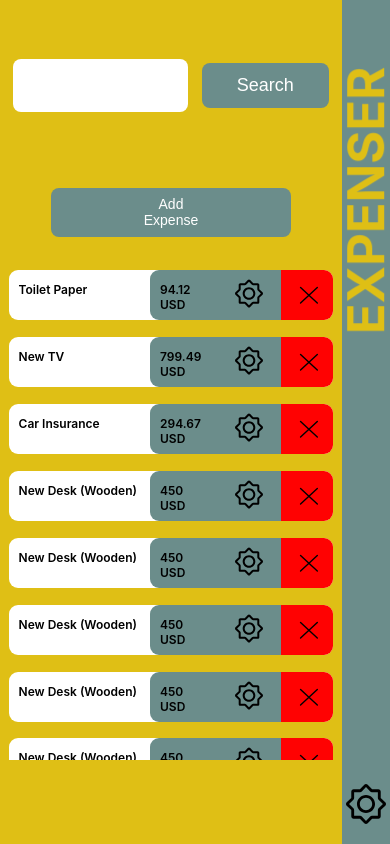
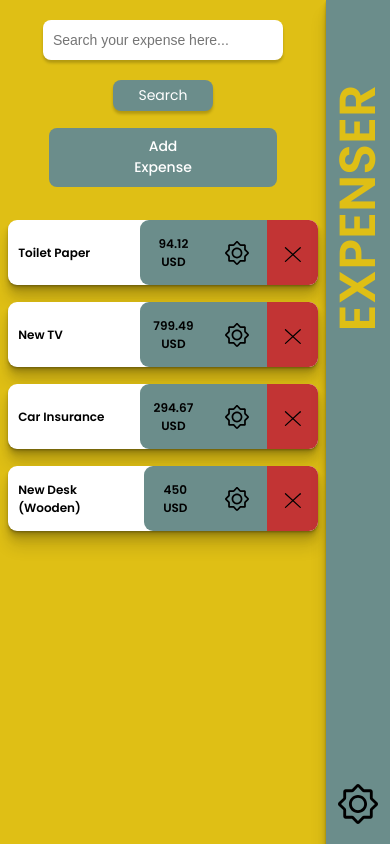
Before and after one commit to IvoStanchev/expenser, a React (Create React App) app: page / in a window 390 px wide. Built offline with nearby package versions, Linux system fonts and the light colour scheme.

Commit message:
Centered expense container items, added animations, added expense add page logic

```diff
--- a/src/App.tsx
+++ b/src/App.tsx
@@ -3,6 +3,7 @@ import './App.css';
 import Sidebar from './components/sidebar/sidebar';
 import ExpenseList from './components/expenses/Expense-List';
 import ExpenseSearch from './components/expenses/Expense-Search';
+import ExpenseAdd from './components/expenses/Expense-Add';
 
 //dummy data
 export const DUMMY_EXPENSES = [
@@ -25,40 +26,24 @@ export const DUMMY_EXPENSES = [
 		price: 450,
 		currency: 'USD',
 	},
-	{
-		id: 'e5',
-		name: 'New Desk (Wooden)',
-		price: 450,
-		currency: 'USD',
-	},
-	{
-		id: 'e6',
-		name: 'New Desk (Wooden)',
-		price: 450,
-		currency: 'USD',
-	},
-	{
-		id: 'e7',
-		name: 'New Desk (Wooden)',
-		price: 450,
-		currency: 'USD',
-	},
-	{
-		id: 'e8',
-		name: 'New Desk (Wooden)',
-		price: 450,
-		currency: 'USD',
-	},
 ];
 
 function App() {
 	//Set the state with the dummy data
 	const [expenses, setExpenses] = useState(DUMMY_EXPENSES);
-	console.log(expenses);
+	const [windowState, setWindowState] = useState(false);
+
+	const addExpenseWindowHandler = () => {
+		setWindowState(!windowState);
+	};
 	return (
 		<div className='app-container'>
 			<Sidebar />
-			<ExpenseList expenses={expenses} />
+			<ExpenseList
+				addExpenseWindowHandler={addExpenseWindowHandler}
+				expenses={expenses}
+			/>
+			<ExpenseAdd windowState={windowState}></ExpenseAdd>
 		</div>
 	);
 }
--- /dev/null
+++ b/src/components/expenses/Expense-Add.css
@@ -0,0 +1,16 @@
+.slider {
+	position: absolute;
+	width: 100%;
+	height: 60%;
+	bottom: 0;
+	overflow: hidden;
+	background-color: #6b8d8b;
+	color: #fff;
+	border-radius: 9px 9px 0px 0px;
+	transition: all 1s;
+}
+
+.slider.close {
+	transition: all 1s;
+	height: 0;
+}
--- /dev/null
+++ b/src/components/expenses/Expense-Add.tsx
@@ -0,0 +1,15 @@
+import './Expense-Add.css';
+
+interface ExpenseAddProps {
+	windowState: Boolean;
+}
+
+const ExpenseAdd: React.FC<ExpenseAddProps> = (props) => {
+	return (
+		<div className={props.windowState ? 'slider' : 'slider close'}>
+			HELLO FROM THIS AMAZING PAGE
+		</div>
+	);
+};
+
+export default ExpenseAdd;
--- a/src/components/expenses/Expense-Item.css
+++ b/src/components/expenses/Expense-Item.css
@@ -2,11 +2,25 @@
 	display: flex;
 	width: 75%;
 	margin: 0px auto;
-	align-items: center;
 	height: 14%;
-	justify-content: center;
 	background-color: white;
 	border-radius: 9px;
+	max-height: 65px;
+	box-shadow: 0 1px 1px rgba(0, 0, 0, 0.12), 0 2px 2px rgba(0, 0, 0, 0.12),
+		0 4px 4px rgba(0, 0, 0, 0.12), 0 8px 8px rgba(0, 0, 0, 0.12),
+		0 16px 16px rgba(0, 0, 0, 0.12);
+	animation-duration: 1s;
+	animation-name: slidein;
+}
+
+@keyframes slidein {
+	from {
+		transform: translateX(150%);
+	}
+
+	to {
+		transform: translateX(0%);
+	}
 }
 
 .product-item {
@@ -15,11 +29,11 @@
 }
 
 .svg-cross:hover path {
-	fill: #dfbf15;
+	stroke: #dfbf15;
 }
 
 #product-price {
-	width: 12%;
+	width: 8%;
 	border-radius: 9px 0px 0px 9px;
 }
 
@@ -30,15 +44,23 @@
 
 #product-price,
 #product-gear-icon {
+	display: flex;
+	justify-content: center;
+	align-items: center;
 	background-color: #6b8d8b;
 }
 
 #product-cross-icon {
-	background-color: #ff0202;
+	display: flex;
+	align-items: center;
+	background-color: #c23434;
 	border-radius: 0px 9px 9px 0px;
 }
 
 #product-name {
+	display: flex;
+	align-items: center;
+	font-weight: 600;
 	margin-right: auto;
 }
 
@@ -46,7 +68,7 @@
 	transform: scale(0.7);
 }
 
-@media only screen and (max-width: 1100px) {
+@media only screen and (max-width: 1050px) {
 	.product-container {
 		width: 95%;
 		min-height: 50px;
@@ -55,21 +77,7 @@
 		width: 25%;
 	}
 	#product-name {
-		font-size: 14px;
-		font-weight: 500;
-	}
-}
-
-@media only screen and (max-width: 1100px) {
-	.product-container {
-		width: 95%;
-		min-height: 50px;
-	}
-	#product-price {
-		width: 25%;
-	}
-	#product-name {
-		font-size: 14px;
+		font-size: 18px;
 		font-weight: 500;
 	}
 }
@@ -100,7 +108,12 @@
 	}
 
 	#product-price {
+		text-align: center;
 		margin: 0;
 		width: 15%;
 	}
+
+	#svg-gear-product {
+		transform: scale(0.6);
+	}
 }
--- a/src/components/expenses/Expense-Item.tsx
+++ b/src/components/expenses/Expense-Item.tsx
@@ -22,19 +22,18 @@ const ExpenseItem: React.FC<expenseProps> = (props) => {
 					width='40'
 					className='svg-gear'
 					id='svg-gear-product'
-					height='47'
+					height='40'
 					viewBox='0 0 60 60'
-					fill='none'
 					xmlns='http://www.w3.org/2000/svg'>
 					<path
-						fill-rule='evenodd'
-						clip-rule='evenodd'
+						fillRule='evenodd'
+						clipRule='evenodd'
 						d='M30 4.5859L23.696 11.1084C23.0251 11.8026 22.101 12.1946 21.1355 12.1946H12.1946V21.1355C12.1946 22.101 11.8026 23.0251 11.1084 23.696L4.5859 30L11.1084 36.304C11.8026 36.9749 12.1946 37.899 12.1946 38.8645V47.8054H21.1355C22.101 47.8054 23.0251 48.1974 23.696 48.8916L30 55.4141L36.3039 48.8916C36.9749 48.1974 37.899 47.8054 38.8645 47.8054H47.8054V38.8645C47.8054 37.899 48.1974 36.9749 48.8916 36.3039L55.4141 30L48.8916 23.6961C48.1974 23.0251 47.8054 22.101 47.8054 21.1355V12.1946H38.8645C37.899 12.1946 36.9749 11.8026 36.3039 11.1084L30 4.5859ZM27.4394 1.08627C28.8392 -0.362092 31.1607 -0.362089 32.5606 1.08627L39.1667 7.92135H48.5176C50.4843 7.92135 52.0787 9.5157 52.0787 11.4824V20.8333L58.9137 27.4394C60.3621 28.8393 60.3621 31.1607 58.9137 32.5606L52.0787 39.1667V48.5176C52.0787 50.4843 50.4843 52.0787 48.5176 52.0787H39.1667L32.5606 58.9137C31.1607 60.3621 28.8392 60.3621 27.4394 58.9137L20.8333 52.0787H11.4824C9.51569 52.0787 7.92135 50.4843 7.92135 48.5176V39.1667L1.08627 32.5606C-0.362089 31.1607 -0.362091 28.8393 1.08627 27.4394L7.92135 20.8333V11.4824C7.92135 9.51569 9.5157 7.92135 11.4824 7.92135H20.8333L27.4394 1.08627Z'
 						fill='black'
 					/>
 					<path
-						fill-rule='evenodd'
-						clip-rule='evenodd'
+						fillRule='evenodd'
+						clipRule='evenodd'
 						d='M16.4679 30C16.4679 22.5264 22.5264 16.4679 30 16.4679C37.4736 16.4679 43.5321 22.5264 43.5321 30C43.5321 37.4736 37.4736 43.5321 30 43.5321C22.5264 43.5321 16.4679 37.4736 16.4679 30ZM30 20.7412C24.8865 20.7412 20.7412 24.8865 20.7412 30C20.7412 35.1135 24.8865 39.2588 30 39.2588C35.1135 39.2588 39.2588 35.1135 39.2588 30C39.2588 24.8865 35.1135 20.7412 30 20.7412Z'
 						fill='black'
 					/>
@@ -43,7 +42,7 @@ const ExpenseItem: React.FC<expenseProps> = (props) => {
 			<div id='product-cross-icon' className='product-item'>
 				<svg
 					width='35'
-					height='47'
+					height='60'
 					viewBox='12 8 40 40'
 					className='svg-cross'
 					fill='none'
@@ -51,14 +50,14 @@ const ExpenseItem: React.FC<expenseProps> = (props) => {
 					<path
 						d='M22.9245 38.8389L42.0753 21.1612'
 						stroke='black'
-						stroke-width='1.58434'
-						stroke-linecap='round'
+						strokeWidth='1.58434'
+						strokeLinecap='round'
 					/>
 					<path
 						d='M22.9245 21.1612L42.0753 38.8389'
 						stroke='black'
-						stroke-width='1.58434'
-						stroke-linecap='round'
+						strokeWidth='1.58434'
+						strokeLinecap='round'
 					/>
 				</svg>
 			</div>
--- a/src/components/expenses/Expense-List.css
+++ b/src/components/expenses/Expense-List.css
@@ -2,7 +2,7 @@
 	display: flex;
 	flex-direction: column;
 	gap: 2vh;
-	height: 90vh;
+	height: 100vh;
 	width: 100%;
 	overflow-y: scroll;
 }
--- a/src/components/expenses/Expense-List.tsx
+++ b/src/components/expenses/Expense-List.tsx
@@ -1,4 +1,4 @@
-import React, { FC } from 'react';
+import React from 'react';
 import ExpenseItem from './Expense-Item';
 import './Expense-List.css';
 import ExpenseSearch from './Expense-Search';
@@ -10,13 +10,16 @@ interface expenseProps {
 		price: number;
 		currency: string;
 	}[];
+	addExpenseWindowHandler(): any;
 }
 
 const ExpenseList: React.FC<expenseProps> = (props) => {
 	return (
 		<div className='product-list-container'>
 			<ExpenseSearch></ExpenseSearch>
-			<button id='add-expense-button'>Add Expense</button>
+			<button onClick={props.addExpenseWindowHandler} id='add-expense-button'>
+				Add Expense
+			</button>
 			{props.expenses.map((expense) => {
 				return (
 					<ExpenseItem
--- a/src/components/expenses/Expense-Search.css
+++ b/src/components/expenses/Expense-Search.css
@@ -5,23 +5,26 @@
 
 #form-input {
 	width: 70%;
-	margin: 7vh 0px 7vh auto;
+	margin: 7vh 0vh 7vh auto;
 	height: 4vh;
 	border: none;
 	border-radius: 8px;
-	font-size: 24px;
+	font-size: 20px;
 	min-height: 5vh;
+	padding-left: 10px;
+	box-shadow: 0 3px 3px rgba(0, 0, 0, 0.2);
 }
 
 #form-button {
 	border: none;
-	padding: 12px 35px 12px 35px;
+	padding: 1vh 5vh 1vh 5vh;
 	border-radius: 8px;
 	margin: auto;
 	background-color: #6b8d8b;
 	color: white;
 	font-size: 18px;
-	text-decoration: none;
+	font-family: inherit;
+	box-shadow: 0 3px 3px rgba(0, 0, 0, 0.2);
 }
 
 #form-button:hover {
@@ -39,6 +42,8 @@
 	background-color: #6b8d8b;
 	color: white;
 	font-size: 16px;
+	font-family: inherit;
+	font-weight: 500;
 }
 
 #add-expense-button:hover {
@@ -55,12 +60,25 @@
 	}
 
 	#form-input {
-		width: 50%;
-		margin: 7vh 0px 7vh auto;
-		height: 6vh;
-		border: none;
-		border-radius: 8px;
-		font-size: 24px;
+		width: 70%;
+		margin-top: 20px;
+		margin-right: auto;
+		margin-bottom: 20px;
+		height: 4.5vh;
+		font-size: 14px;
 		min-height: 4vh;
 	}
+
+	#form-button {
+		border: none;
+		padding: 5px 25px 5px 25px;
+		font-size: 14px;
+		font-family: inherit;
+	}
+
+	.form-group {
+		display: flex;
+		flex-direction: column;
+		width: 100%;
+	}
 }
--- a/src/components/expenses/Expense-search.tsx
+++ b/src/components/expenses/Expense-search.tsx
@@ -4,7 +4,11 @@ const ExpenseSearch = () => {
 	return (
 		<div className='form-container'>
 			<form className='form-group' action=''>
-				<input id='form-input' type='text' />
+				<input
+					placeholder='Search your expense here...'
+					id='form-input'
+					type='text'
+				/>
 				<button id='form-button'>Search</button>
 			</form>
 		</div>
--- a/src/components/sidebar/sidebar.css
+++ b/src/components/sidebar/sidebar.css
@@ -3,10 +3,15 @@
 	flex-direction: column;
 	align-items: center;
 	width: 6vw;
-	min-width: 3rem;
+	min-width: 4rem;
 	max-width: 5rem;
 	background-color: #6b8d8b;
 	padding-top: 170px;
+	height: auto;
+	overflow: hidden;
+	box-shadow: 0 1px 1px rgba(0, 0, 0, 0.12), 0 2px 2px rgba(0, 0, 0, 0.12),
+		0 4px 4px rgba(0, 0, 0, 0.12), 0 8px 8px rgba(0, 0, 0, 0.12),
+		0 16px 16px rgba(0, 0, 0, 0.12);
 }
 
 #logo {
--- a/src/components/sidebar/sidebar.tsx
+++ b/src/components/sidebar/sidebar.tsx
@@ -11,17 +11,16 @@ function Sidebar() {
 				id='svg-gear-permissions'
 				height='40'
 				viewBox='0 0 60 60'
-				fill='none'
 				xmlns='http://www.w3.org/2000/svg'>
 				<path
-					fill-rule='evenodd'
-					clip-rule='evenodd'
+					fillRule='evenodd'
+					clipRule='evenodd'
 					d='M30 4.5859L23.696 11.1084C23.0251 11.8026 22.101 12.1946 21.1355 12.1946H12.1946V21.1355C12.1946 22.101 11.8026 23.0251 11.1084 23.696L4.5859 30L11.1084 36.304C11.8026 36.9749 12.1946 37.899 12.1946 38.8645V47.8054H21.1355C22.101 47.8054 23.0251 48.1974 23.696 48.8916L30 55.4141L36.3039 48.8916C36.9749 48.1974 37.899 47.8054 38.8645 47.8054H47.8054V38.8645C47.8054 37.899 48.1974 36.9749 48.8916 36.3039L55.4141 30L48.8916 23.6961C48.1974 23.0251 47.8054 22.101 47.8054 21.1355V12.1946H38.8645C37.899 12.1946 36.9749 11.8026 36.3039 11.1084L30 4.5859ZM27.4394 1.08627C28.8392 -0.362092 31.1607 -0.362089 32.5606 1.08627L39.1667 7.92135H48.5176C50.4843 7.92135 52.0787 9.5157 52.0787 11.4824V20.8333L58.9137 27.4394C60.3621 28.8393 60.3621 31.1607 58.9137 32.5606L52.0787 39.1667V48.5176C52.0787 50.4843 50.4843 52.0787 48.5176 52.0787H39.1667L32.5606 58.9137C31.1607 60.3621 28.8392 60.3621 27.4394 58.9137L20.8333 52.0787H11.4824C9.51569 52.0787 7.92135 50.4843 7.92135 48.5176V39.1667L1.08627 32.5606C-0.362089 31.1607 -0.362091 28.8393 1.08627 27.4394L7.92135 20.8333V11.4824C7.92135 9.51569 9.5157 7.92135 11.4824 7.92135H20.8333L27.4394 1.08627Z'
 					fill='black'
 				/>
 				<path
-					fill-rule='evenodd'
-					clip-rule='evenodd'
+					fillRule='evenodd'
+					clipRule='evenodd'
 					d='M16.4679 30C16.4679 22.5264 22.5264 16.4679 30 16.4679C37.4736 16.4679 43.5321 22.5264 43.5321 30C43.5321 37.4736 37.4736 43.5321 30 43.5321C22.5264 43.5321 16.4679 37.4736 16.4679 30ZM30 20.7412C24.8865 20.7412 20.7412 24.8865 20.7412 30C20.7412 35.1135 24.8865 39.2588 30 39.2588C35.1135 39.2588 39.2588 35.1135 39.2588 30C39.2588 24.8865 35.1135 20.7412 30 20.7412Z'
 					fill='black'
 				/>
--- a/src/index.css
+++ b/src/index.css
@@ -1,7 +1,8 @@
+@import url('https://fonts.googleapis.com/css2?family=Poppins:wght@400;500;600&display=swap');
+
 body {
 	margin: 0;
-	font-family: -apple-system, BlinkMacSystemFont, 'Segoe UI', 'Roboto', 'Oxygen',
-		'Ubuntu', 'Cantarell', 'Fira Sans', 'Droid Sans', 'Helvetica Neue', sans-serif;
+	font-family: 'Poppins', sans-serif;
 	-webkit-font-smoothing: antialiased;
 	-moz-osx-font-smoothing: grayscale;
 	background-color: #dfbf15;
```
